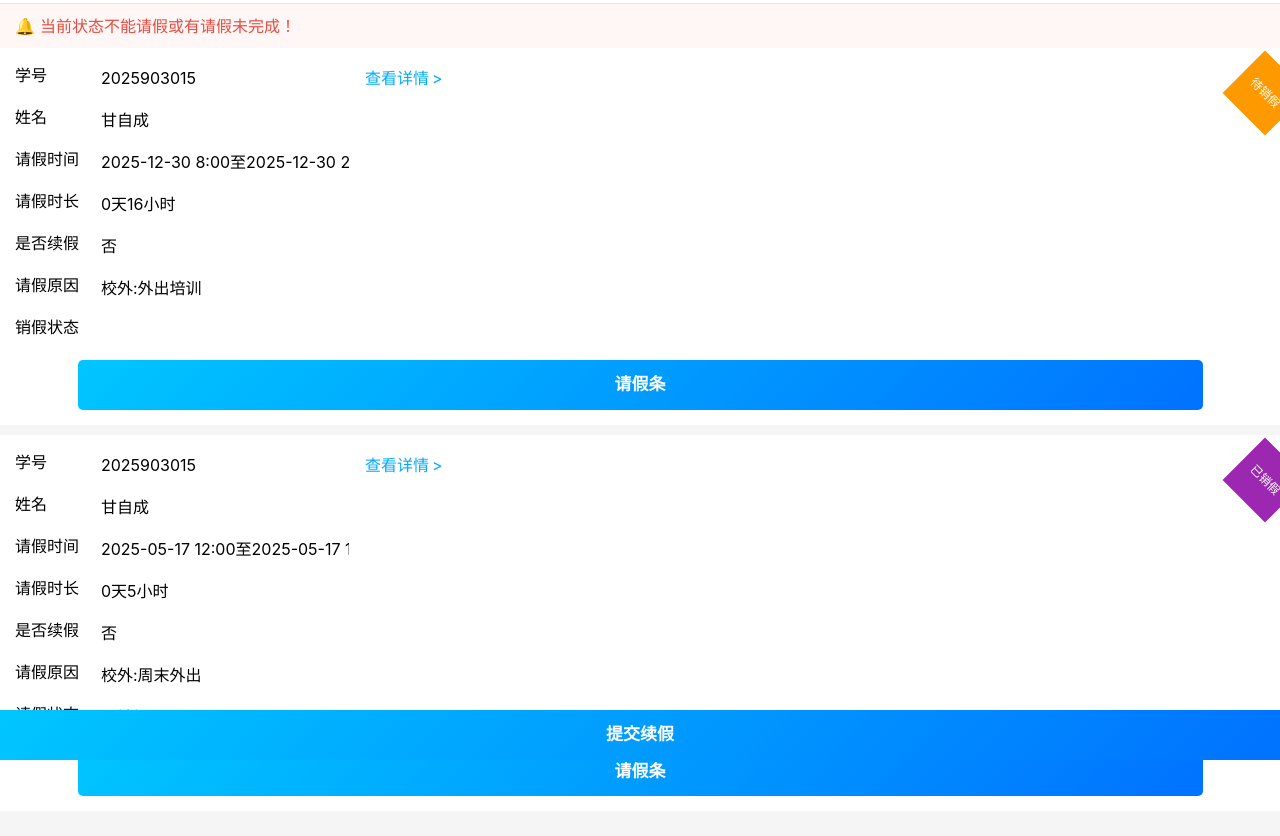
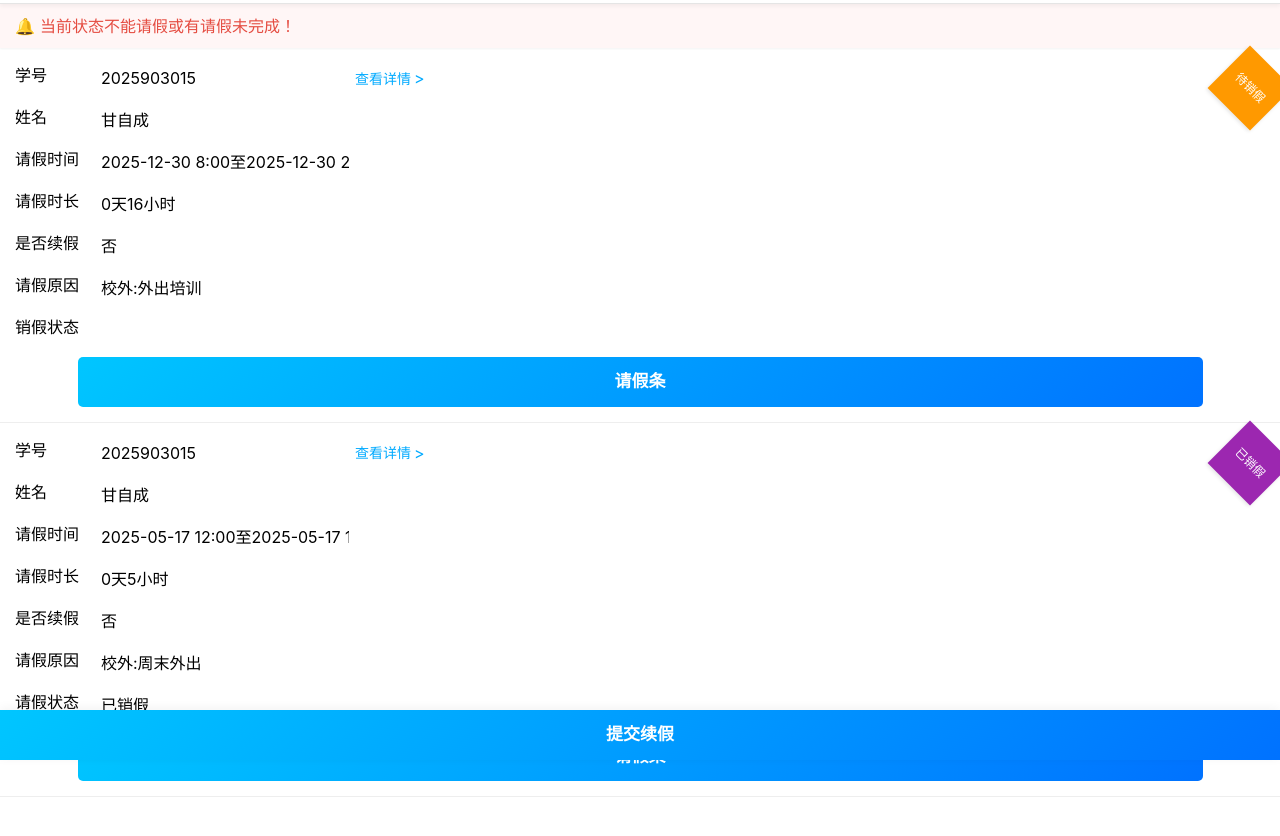
Before and after one commit to pcvh57qk5k-coder/leave-form, a plain HTML site: page index.html in a window 1280 px wide. Shown: the part 40-876 px from the top of the page. Drawn offline with Linux system fonts and the light colour scheme.

Commit message:
index.html

```diff
--- a/index.html
+++ b/index.html
@@ -15,9 +15,10 @@
     }
 
     body {
-      background-color: #f5f5f5;
+      background-color: #fff;
       color: #333;
       padding-top: 44px;
+      padding-bottom: 50px;
     }
 
     /* 顶部导航栏 */
@@ -73,11 +74,9 @@
 
     /* 列表项 */
     .leave-item {
-      background: white;
-      margin-bottom: 10px;
+      position: relative;
       padding: 15px;
-      position: relative;
-      min-height: 300px;
+      border-bottom: 1px solid #eee;
     }
 
     /* 修正1: 栏目文字黑色，个人信息灰色 */
@@ -119,9 +118,9 @@
     .view-detail {
       color: #00aaff;
       text-decoration: none;
-      margin-left: 10px;
       display: flex;
       align-items: center;
+      font-size: 14px;
     }
 
     .view-detail:after {
@@ -133,8 +132,8 @@
     /* 修正2: 待销假/已销假标签 */
     .status-tag {
       position: absolute;
-      top: 15px;
-      right: -15px;
+      top: 10px;
+      right: 0;
       width: 60px;
       height: 60px;
       background: #ff9900; /* 待销假橙色 */
@@ -145,6 +144,7 @@
       transform: rotate(45deg);
       font-size: 12px;
       z-index: 1;
+      box-shadow: 0 2px 4px rgba(0,0,0,0.1);
     }
 
     .status-completed {
@@ -155,7 +155,7 @@
     .apply-btn {
       display: block;
       width: 90%;
-      margin: 15px auto 0;
+      margin: 10px auto 0;
       padding: 12px 0;
       background: linear-gradient(135deg, #00c6ff 0%, #0072ff 100%);
       color: white;
@@ -163,6 +163,7 @@
       border-radius: 5px;
       font-size: 17px;
       font-weight: bold;
+      text-align: center;
     }
 
     /* 底部提交按钮 */
@@ -178,6 +179,7 @@
       font-size: 17px;
       font-weight: bold;
       z-index: 99;
+      box-shadow: 0 -2px 10px rgba(0,0,0,0.05);
     }
 
     /* 修正3: 详情链接样式调整 */
@@ -185,6 +187,21 @@
       display: flex;
       align-items: center;
       justify-content: flex-end;
+    }
+
+    /* 修正列表项间距 */
+    .leave-item:last-child {
+      border-bottom: none;
+    }
+
+    /* 修正顶部导航栏样式 */
+    .header {
+      box-shadow: 0 2px 4px rgba(0,0,0,0.05);
+    }
+
+    /* 修正警告条样式 */
+    .warning-bar {
+      box-shadow: 0 1px 2px rgba(0,0,0,0.05);
     }
   </style>
 </head>
@@ -351,6 +368,19 @@
         this.readOnly = true;
       });
     });
+
+    // 修复状态标签位置
+    document.addEventListener('DOMContentLoaded', function() {
+      const items = document.querySelectorAll('.leave-item');
+      items.forEach(item => {
+        const tag = item.querySelector('.status-tag');
+        if (tag) {
+          // 确保标签在右上角
+          tag.style.top = '10px';
+          tag.style.right = '0';
+        }
+      });
+    });
   </script>
 </body>
 </html>
```
